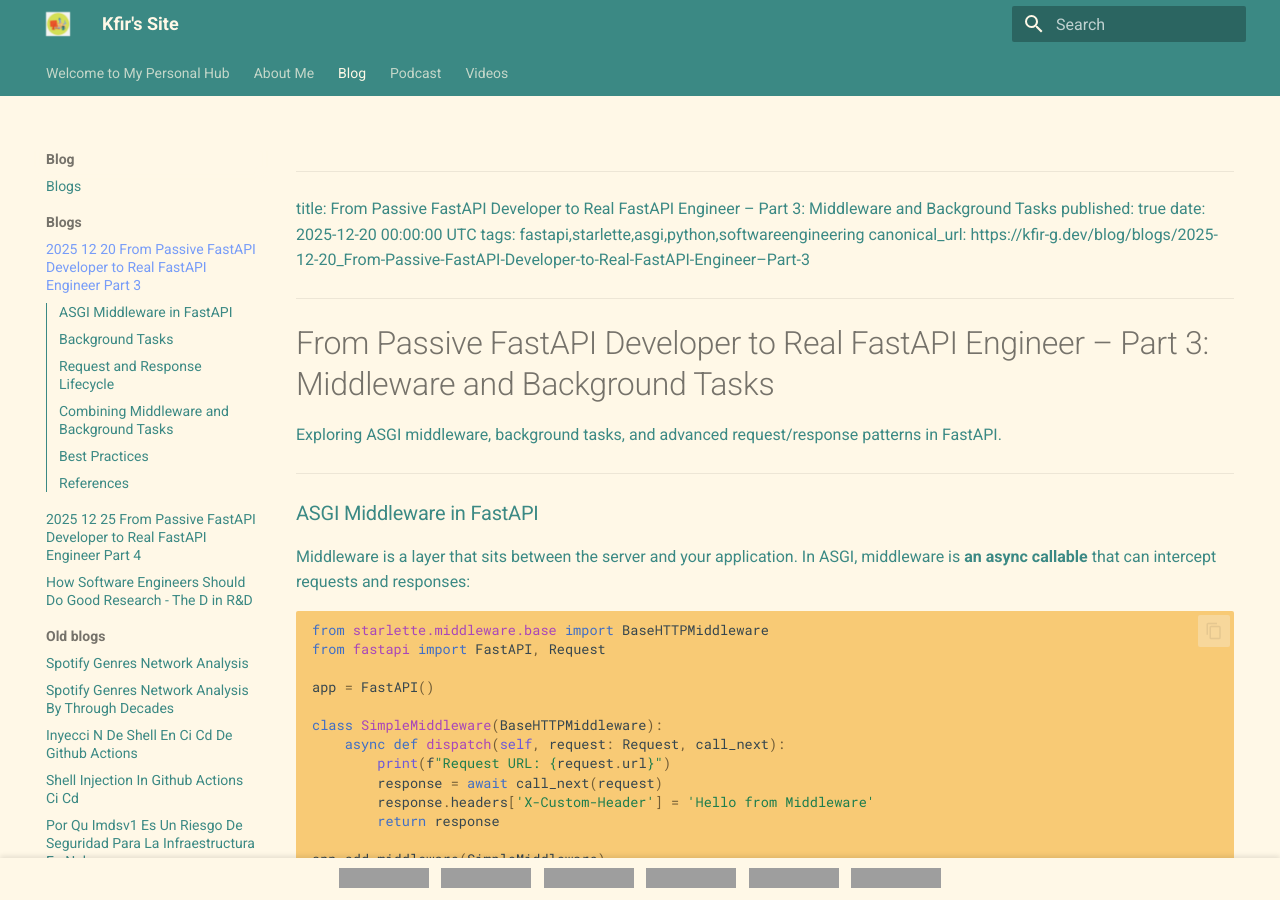
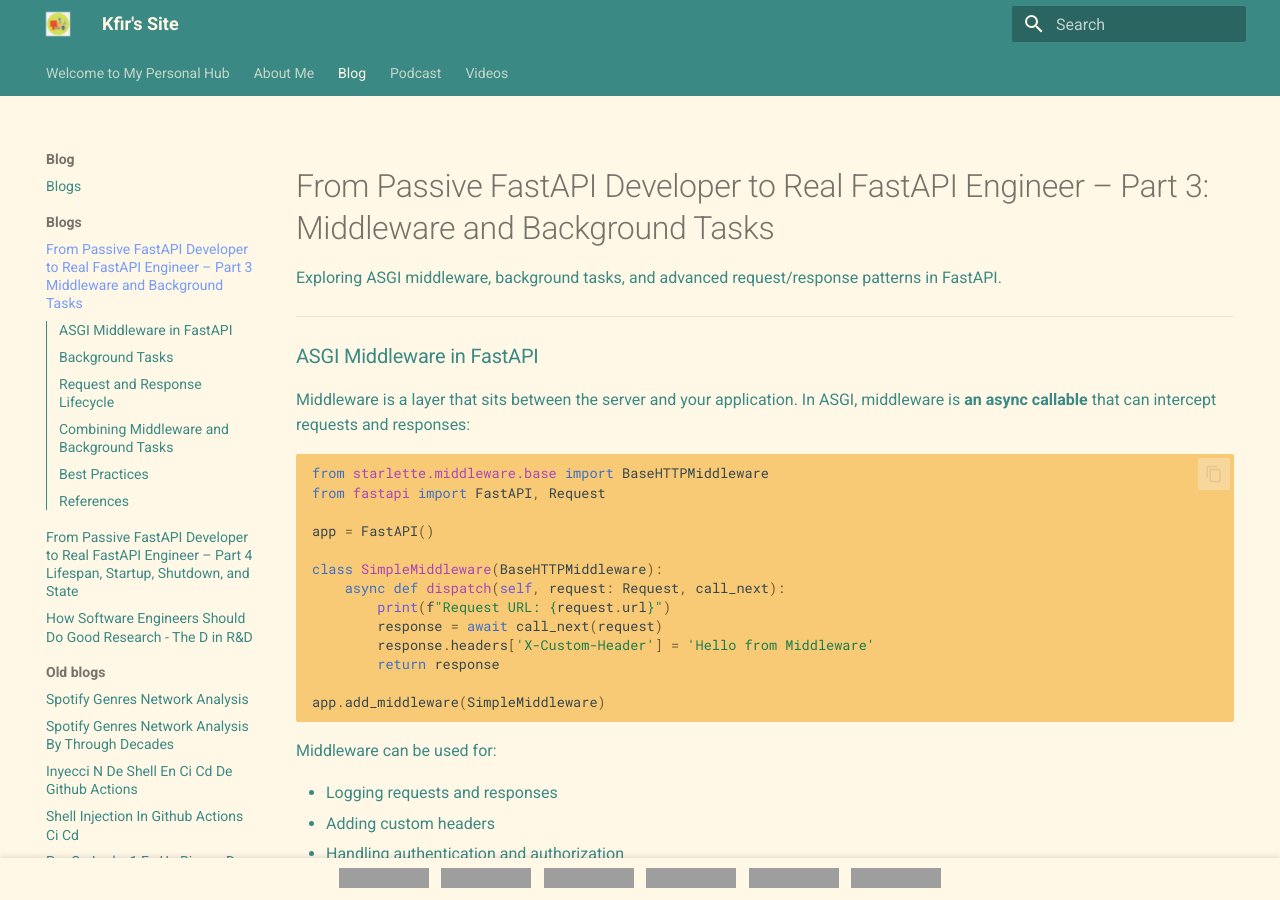
Before and after one commit to Kfir-G/kfir-g.github.io, an MkDocs documentation site: the page built from docs/blog/blogs/2025-12-20_From-Passive-FastAPI-Developer-to-Real-FastAPI-Engineer--Part-3.md, in a window 1280 px wide and 900 px high, cut to the strip 0-900 px from the top of the window. Built offline with MkDocs 1.6.1 and Material for MkDocs 9.7.7, drawn with Linux system fonts in a browser that asks for light colours; grey boxes are pictures that could not be loaded.

Commit message:
fix metadeta titles

```diff
--- a/docs/blog/blogs/2025-12-20_From-Passive-FastAPI-Developer-to-Real-FastAPI-Engineer--Part-3.md
+++ b/docs/blog/blogs/2025-12-20_From-Passive-FastAPI-Developer-to-Real-FastAPI-Engineer--Part-3.md
@@ -1,5 +1,5 @@
 ---
-title: From Passive FastAPI Developer to Real FastAPI Engineer – Part 3: Middleware and Background Tasks
+title: From Passive FastAPI Developer to Real FastAPI Engineer – Part 3 Middleware and Background Tasks
 published: true
 date: 2025-12-20 00:00:00 UTC
 tags: fastapi,starlette,asgi,python,softwareengineering
```
Also changed, not shown: docs/blog/blogs/2025-12-25_From-Passive-FastAPI-Developer-to-Real-FastAPI-Engineer--Part-4.md (+1 -1 lines).
